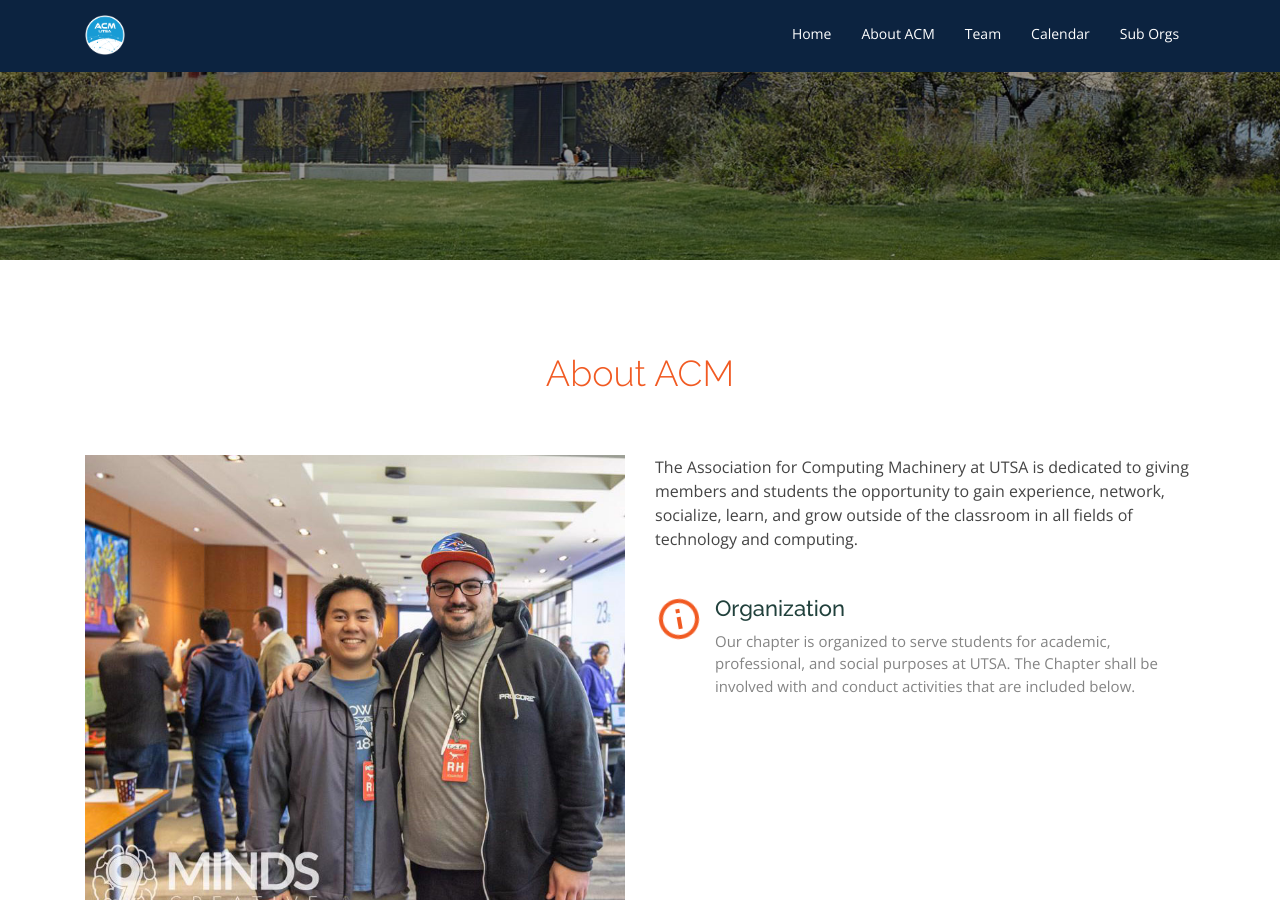
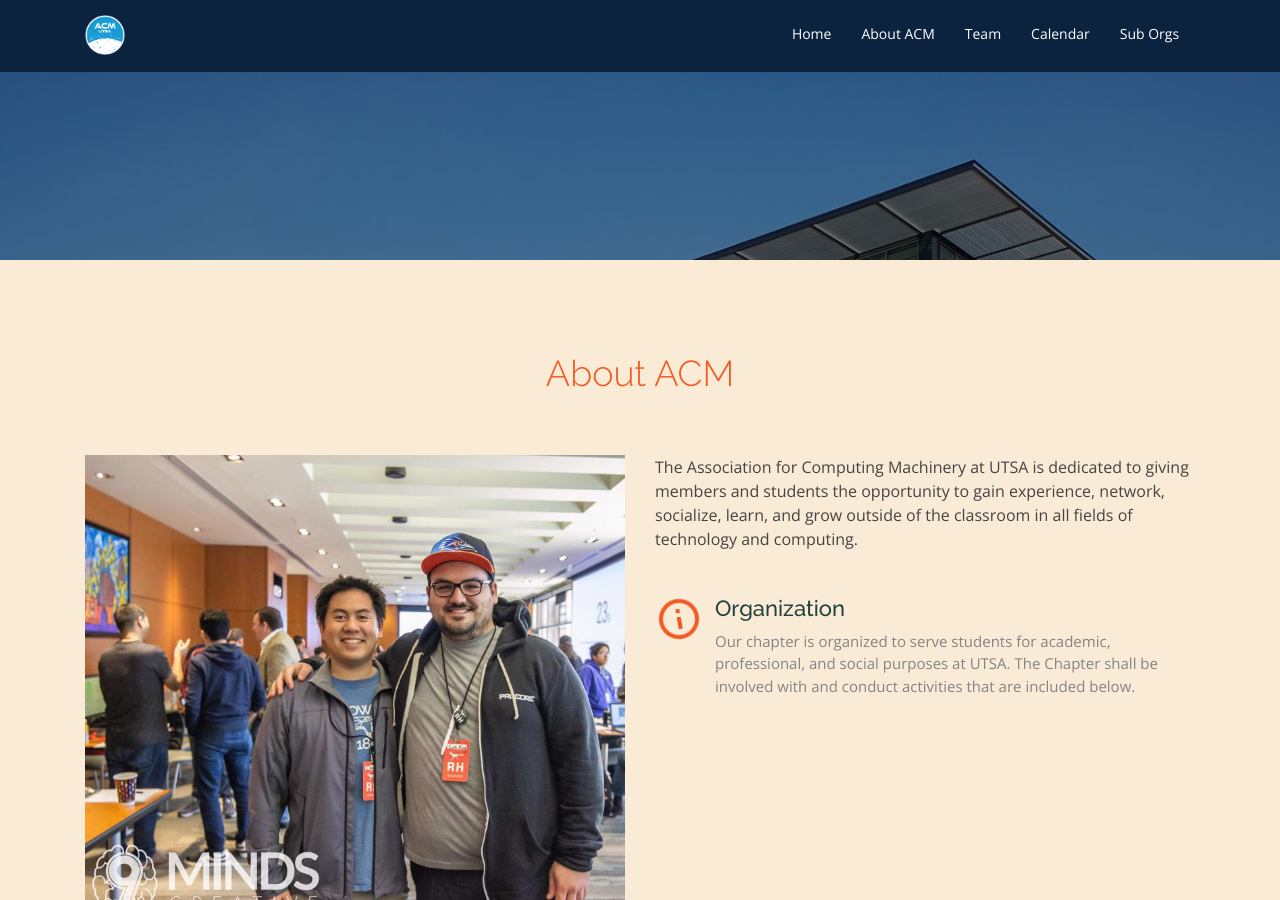
Before and after one commit to acmutsa/acmutsa.github.io, a Jekyll site: the page built from index.html, in a window 1280 px wide and 900 px high, scrolled down 640 px. Built offline with Jekyll 4.4.1, drawn with Linux system fonts in a browser that asks for light colours; nearby versions of some CDN libraries; the list of posts is cut into pages by our own code.

Commit message:
z-index hero background

```diff
--- a/_includes/about_section.html
+++ b/_includes/about_section.html
@@ -1,4 +1,4 @@
-<section id="about" class="about">
+<section id="about" class="about section-bg-option-2">
     <div class="container">
 
         <div class="section-title" data-aos="fade-up">
--- a/_includes/contact_section.html
+++ b/_includes/contact_section.html
@@ -1,4 +1,4 @@
-<section id="contact" class="contact">
+<section id="contact" class="contact section-bg-option-2">
     <div class="container" data-aos="fade-up">
 
         <div class="section-title">
--- a/_includes/hero_section.html
+++ b/_includes/hero_section.html
@@ -1,3 +1,5 @@
+<div id="hero-bg"></div>
+
 <section id="hero" class="d-flex flex-column justify-content-center align-items-center">
     <div class="container text-center text-md-left" data-aos="fade-up">
         <h1>{{ mainTitle }}</h1>
--- a/_includes/subgroup_section.html
+++ b/_includes/subgroup_section.html
@@ -1,4 +1,4 @@
-<section id="features" class="features">
+<section id="features" class="features section-bg-option-2">
     <div class="container">
 
         <div class="row">
--- a/css/custom/_style.scss
+++ b/css/custom/_style.scss
@@ -302,12 +302,17 @@
 --------------------------------------------------------------*/
 section {
   padding: 60px 0;
-  overflow: hidden;
+  overflow: hidden
 }
 
 .section-bg {
   background-color: $secondary;
   opacity: 92%;
+}
+
+.section-bg-option-2 {
+  background-color: antiquewhite;
+  //opacity: 92%;
 }
 
 .section-title {
@@ -339,11 +344,23 @@
 #hero {
   width: 100%;
   height: calc(100vh - 72px);
-  background: url("#{$baseurl}/../../assets/img/npb-building.jpg") center center;
   background-size: cover;
   position: relative;
   margin-top: 72px;
   padding: 0;
+}
+
+#hero-bg {
+  background: url("#{$baseurl}/../../assets/img/npb-building.jpg") center center;
+  background-size: cover;
+  position: fixed;
+  z-index: -1;
+  width: 100%;
+  height: calc(100vh - 72px);
+  display: flex;
+  align-items: center;
+  justify-content: center;
+  overflow: hidden;
 }
 
 #hero:before {
@@ -357,7 +374,7 @@
 }
 
 #hero .container {
-  z-index: 2;
+  z-index: 1;
 }
 
 #hero h1 {
@@ -503,7 +520,7 @@
 }
 
 .features .nav-link.active h4 {
-  color: #f15a22;
+  color: $primary;
 }
 
 .features .tab-pane.active {
@@ -590,9 +607,7 @@
 # Team
 --------------------------------------------------------------*/
 #team {
-  //offset-position: top 72px;
   min-height: 70vh;
-  //height: calc(100vh - 72px);
 }
 
 .team .member {
```
Also changed, not shown: 3 other files.
